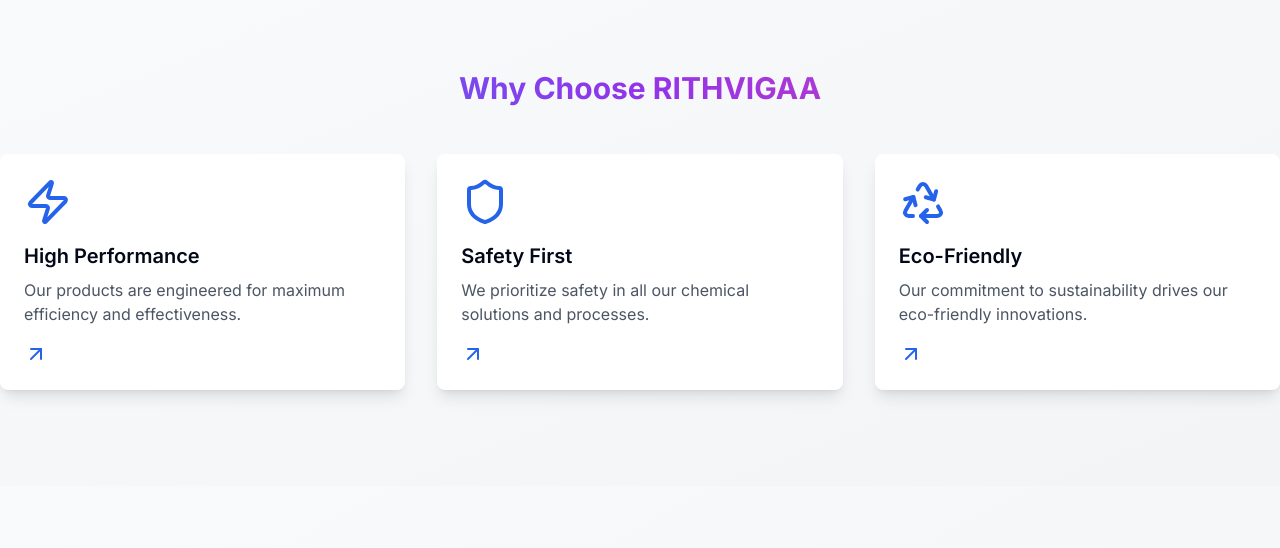
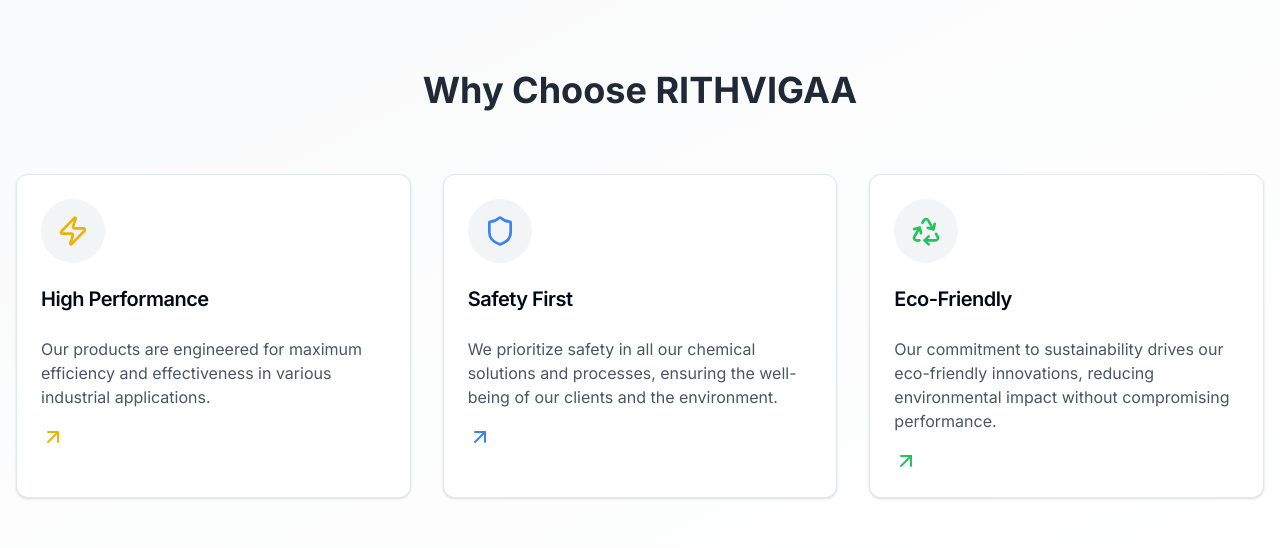
Before and after one commit to yesPproj/Rithivigaa-new, a Next.js app: page / in a window 1280 px wide. Shown: the part 891-1439 px from the top of the page. Built offline with nearby package versions, Linux system fonts and the light colour scheme.

Commit message:
Update features.tsx

```diff
--- a/components/features.tsx
+++ b/components/features.tsx
@@ -2,34 +2,38 @@
 
 import { motion } from "framer-motion"
 import { ArrowUpRight, Zap, Shield, Recycle } from 'lucide-react'
+import { Card, CardContent, CardHeader, CardTitle } from "@/components/ui/card"
 
 const features = [
   {
     icon: Zap,
     title: "High Performance",
-    description: "Our products are engineered for maximum efficiency and effectiveness."
+    description: "Our products are engineered for maximum efficiency and effectiveness in various industrial applications.",
+    color: "text-yellow-500"
   },
   {
     icon: Shield,
     title: "Safety First",
-    description: "We prioritize safety in all our chemical solutions and processes."
+    description: "We prioritize safety in all our chemical solutions and processes, ensuring the well-being of our clients and the environment.",
+    color: "text-blue-500"
   },
   {
     icon: Recycle,
     title: "Eco-Friendly",
-    description: "Our commitment to sustainability drives our eco-friendly innovations."
+    description: "Our commitment to sustainability drives our eco-friendly innovations, reducing environmental impact without compromising performance.",
+    color: "text-green-500"
   }
 ]
 
 export default function Features() {
   return (
-    <section className="py-24 bg-gradient-to-br from-gray-50 to-gray-100 dark:from-gray-900 dark:to-gray-800">
-      <div className="container">
+    <section className="py-24 bg-gradient-to-br from-gray-50 to-white dark:from-gray-900 dark:to-gray-800">
+      <div className="container mx-auto px-4">
         <motion.h2
           initial={{ opacity: 0, y: 20 }}
           whileInView={{ opacity: 1, y: 0 }}
           transition={{ duration: 0.5 }}
-          className="text-3xl font-bold text-center mb-12 text-gradient"
+          className="text-4xl font-bold text-center mb-16 text-gray-800 dark:text-white"
         >
           Why Choose RITHVIGAA
         </motion.h2>
@@ -40,12 +44,19 @@
               initial={{ opacity: 0, y: 20 }}
               whileInView={{ opacity: 1, y: 0 }}
               transition={{ duration: 0.5, delay: index * 0.1 }}
-              className="bg-white dark:bg-gray-800 p-6 rounded-lg shadow-lg hover:shadow-xl transition-shadow duration-300"
             >
-              <feature.icon className="w-12 h-12 text-primary mb-4" />
-              <h3 className="text-xl font-semibold mb-2">{feature.title}</h3>
-              <p className="text-gray-600 dark:text-gray-300">{feature.description}</p>
-              <ArrowUpRight className="w-6 h-6 text-primary mt-4" />
+              <Card className="h-full">
+                <CardHeader>
+                  <div className="w-16 h-16 rounded-full bg-gray-100 dark:bg-gray-700 flex items-center justify-center mb-4">
+                    <feature.icon className={`w-8 h-8 ${feature.color}`} />
+                  </div>
+                  <CardTitle className="text-xl font-semibold">{feature.title}</CardTitle>
+                </CardHeader>
+                <CardContent>
+                  <p className="text-gray-600 dark:text-gray-300 mb-4">{feature.description}</p>
+                  <ArrowUpRight className={`w-6 h-6 ${feature.color}`} />
+                </CardContent>
+              </Card>
             </motion.div>
           ))}
         </div>
```
